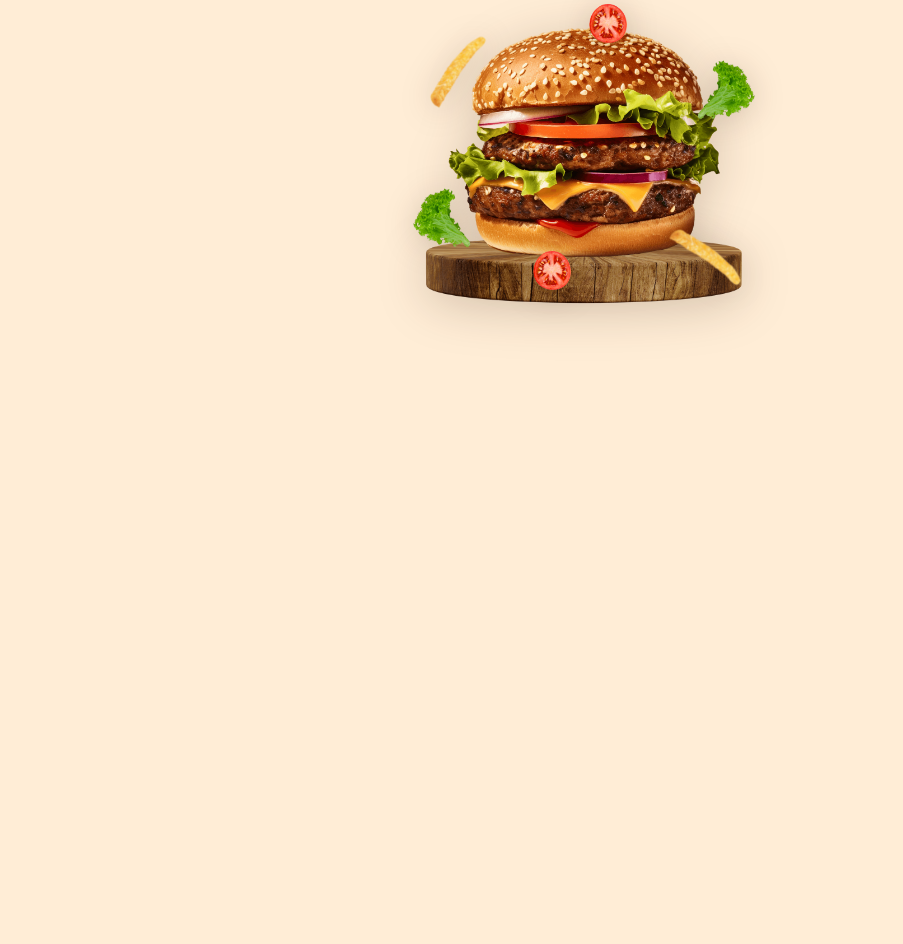
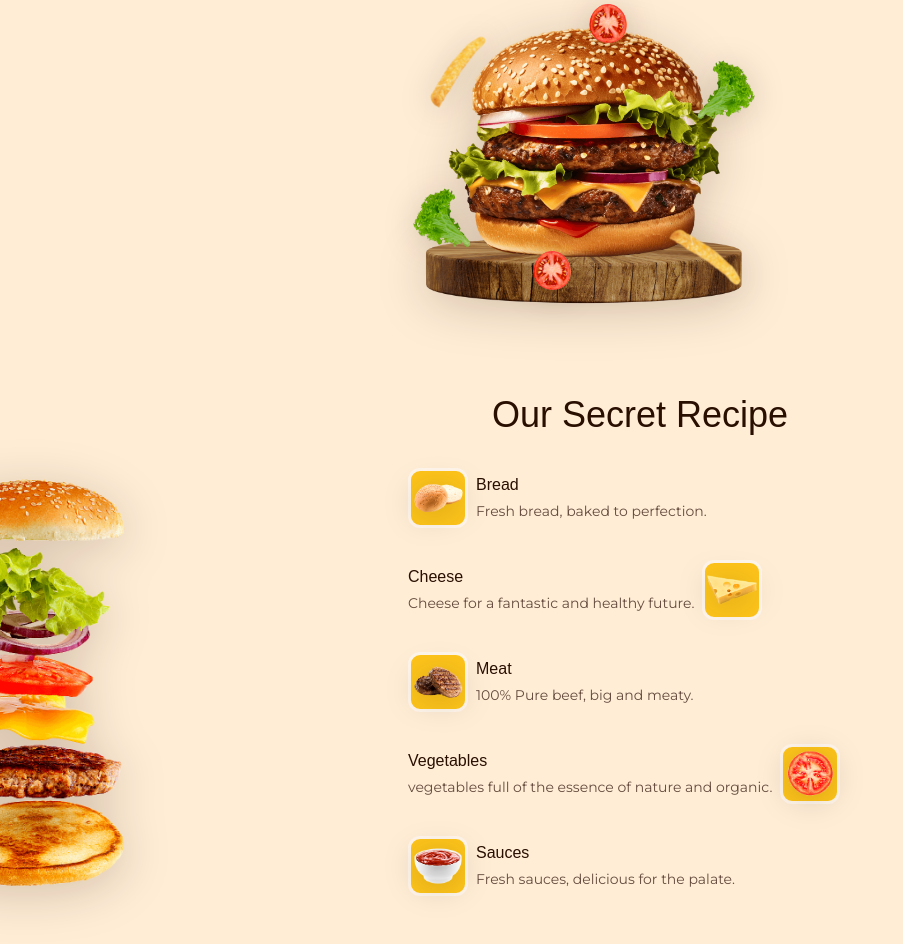
Before and after one commit to freetimezp/js-eatme-18-burger, a plain HTML site: page index.html in a window 1280 px wide. Shown: the part 454-1398 px from the top of the page, without its empty margins (0-903 px from the left). Before the commit the page ends 1152 px from the top, so only its background shows below. Drawn offline with nearby package versions, Linux system fonts and the light colour scheme; a web font is replaced by a local one.

Commit message:
05. js-eatme-18-burger. Recipe section.

```diff
--- a/assets/css/style.css
+++ b/assets/css/style.css
@@ -331,8 +331,69 @@ img {
 }
 
 /*=============== RECIPE ===============*/
+.recipe {
+  overflow: hidden;
+}
 
+.recipe__container {
+  grid-template-columns: .5fr 1fr;
+  column-gap: 1rem;
+  padding-bottom: 2rem;
+}
 
+.recipe__image {
+  position: relative;
+  display: grid;
+  place-items: center;
+}
+
+.recipe__img {
+  position: absolute;
+  max-width: initial;
+  width: 200px;
+  left: -6rem;
+  filter: var(--shadow-big-img);
+}
+
+.recipe__data {
+  display: grid;
+  row-gap: 2rem;
+}
+
+.recipe__card {
+  display: flex;
+  align-items: center;
+  column-gap: .5rem;
+}
+
+.recipe__box {
+  width: 60px;
+  height: 60px;
+  flex-shrink: 0;
+  background-color: var(--first-color);
+  border: 3px solid var(--container-color);
+  border-radius: .75rem;
+  display: grid;
+  place-items: center;
+}
+
+.recipe__box img {
+  width: 50px;
+  filter: var(--shadow-small-img);
+}
+
+.recipe__title {
+  font-size: var(--normal-font-size);
+  margin-bottom: 0.5rem;
+}
+
+.recipe__description {
+  font-size: var(--small-font-size);
+}
+
+.recipe__card:nth-child(even) .recipe__box {
+  order: 1;
+}
 /*=============== POPULAR ===============*/
 
 
--- a/index.html
+++ b/index.html
@@ -87,7 +87,76 @@
 
         <!--==================== RECIPE ====================-->
         <section class="recipe section" id="recipe">
+            <h2 class="section__title">Our Secret Recipe</h2>
 
+            <div class="recipe__container container grid">
+                <div class="recipe__image">
+                    <img src="./assets/images/recipe-burger.png" alt="recipe" class="recipe__img">
+                </div>
+
+                <div class="recipe__data">
+                    <div class="recipe__card">
+                        <div class="recipe__box">
+                            <img src="./assets/images/recipe-bread.png" alt="bread">
+                        </div>
+
+                        <div>
+                            <h3 class="recipe__title">Bread</h3>
+                            <p class="recipe__description">
+                                Fresh bread, baked to perfection.
+                            </p>
+                        </div>
+                    </div>
+                    <div class="recipe__card">
+                        <div class="recipe__box">
+                            <img src="./assets/images/recipe-cheese.png" alt="cheese">
+                        </div>
+
+                        <div>
+                            <h3 class="recipe__title">Cheese</h3>
+                            <p class="recipe__description">
+                                Cheese for a fantastic and healthy future.
+                            </p>
+                        </div>
+                    </div>
+                    <div class="recipe__card">
+                        <div class="recipe__box">
+                            <img src="./assets/images/recipe-meat.png" alt="meat">
+                        </div>
+
+                        <div>
+                            <h3 class="recipe__title">Meat</h3>
+                            <p class="recipe__description">
+                                100% Pure beef, big and meaty.
+                            </p>
+                        </div>
+                    </div>
+                    <div class="recipe__card">
+                        <div class="recipe__box">
+                            <img src="./assets/images/recipe-vegetable.png" alt="vegetable">
+                        </div>
+
+                        <div>
+                            <h3 class="recipe__title">Vegetables</h3>
+                            <p class="recipe__description">
+                                vegetables full of the essence of nature and organic.
+                            </p>
+                        </div>
+                    </div>
+                    <div class="recipe__card">
+                        <div class="recipe__box">
+                            <img src="./assets/images/recipe-sauces.png" alt="sauces">
+                        </div>
+
+                        <div>
+                            <h3 class="recipe__title">Sauces</h3>
+                            <p class="recipe__description">
+                                Fresh sauces, delicious for the palate.
+                            </p>
+                        </div>
+                    </div>
+                </div>
+            </div>
         </section>
 
         <!--==================== POPULAR ====================-->
```
